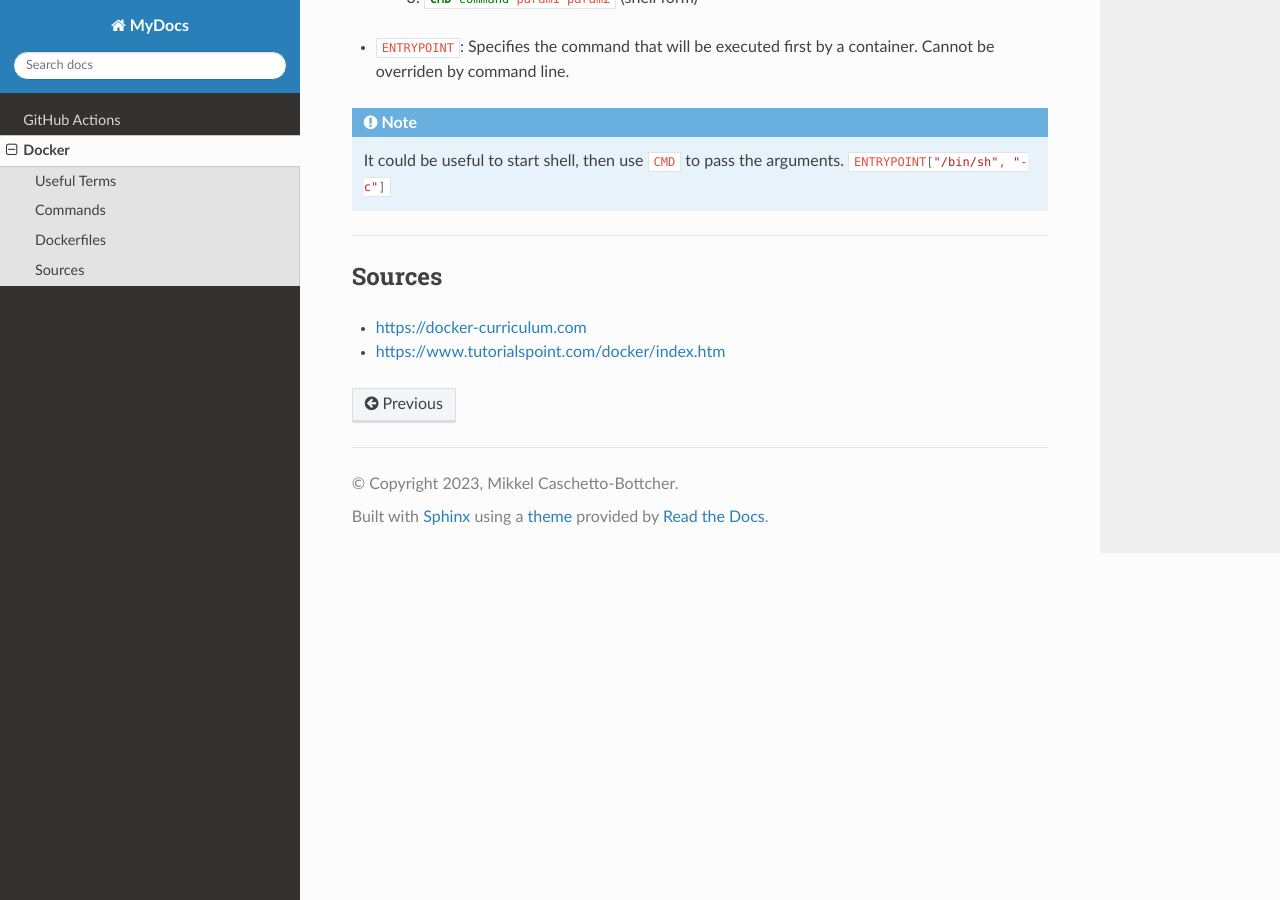
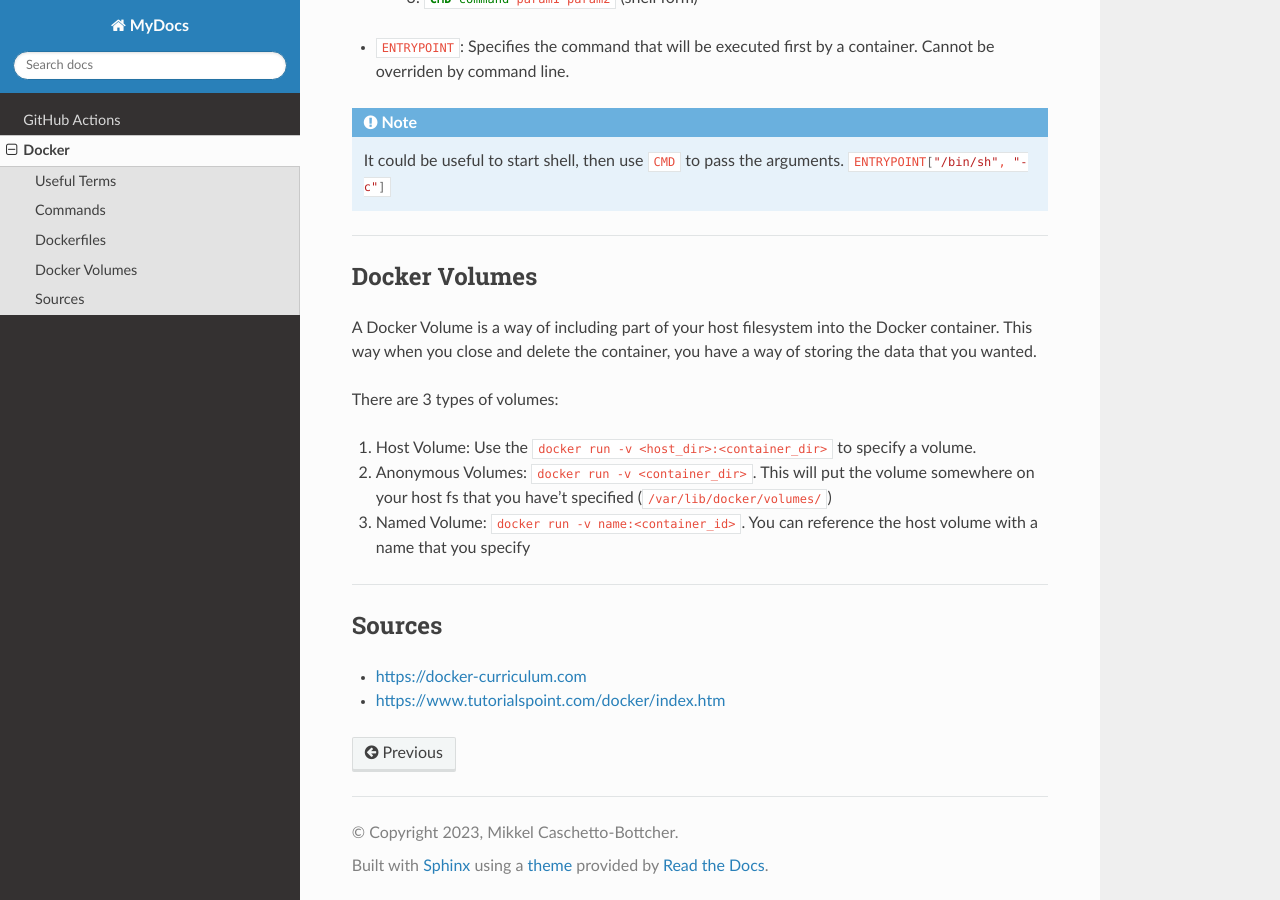
Before and after one commit to mcbottcher/my_docs, a Sphinx documentation site: the page built from docs/source/docker.rst, in a window 1280 px wide and 900 px high, scrolled down 2589 px. Built offline with Sphinx 7.4.7 and the Read the Docs theme 2.0.0, drawn with Linux system fonts in a browser that asks for light colours.

Commit message:
docker.rst: Added docker volumes section

```diff
--- a/docs/source/docker.rst
+++ b/docs/source/docker.rst
@@ -135,6 +135,20 @@ A Dockerfile contains a list of commands that the Docker client calls when creat
 
 ----
 
+Docker Volumes
+--------------
+
+A Docker Volume is a way of including part of your host filesystem into the Docker container.
+This way when you close and delete the container, you have a way of storing the data that you wanted.
+
+There are 3 types of volumes:
+
+1. Host Volume: Use the :bash:`docker run -v <host_dir>:<container_dir>` to specify a volume.
+2. Anonymous Volumes: :bash:`docker run -v <container_dir>`. This will put the volume somewhere on your host fs that you have't specified (``/var/lib/docker/volumes/``)
+3. Named Volume: :bash:`docker run -v name:<container_id>`. You can reference the host volume with a name that you specify
+
+----
+
 Sources
 -------
 
```
